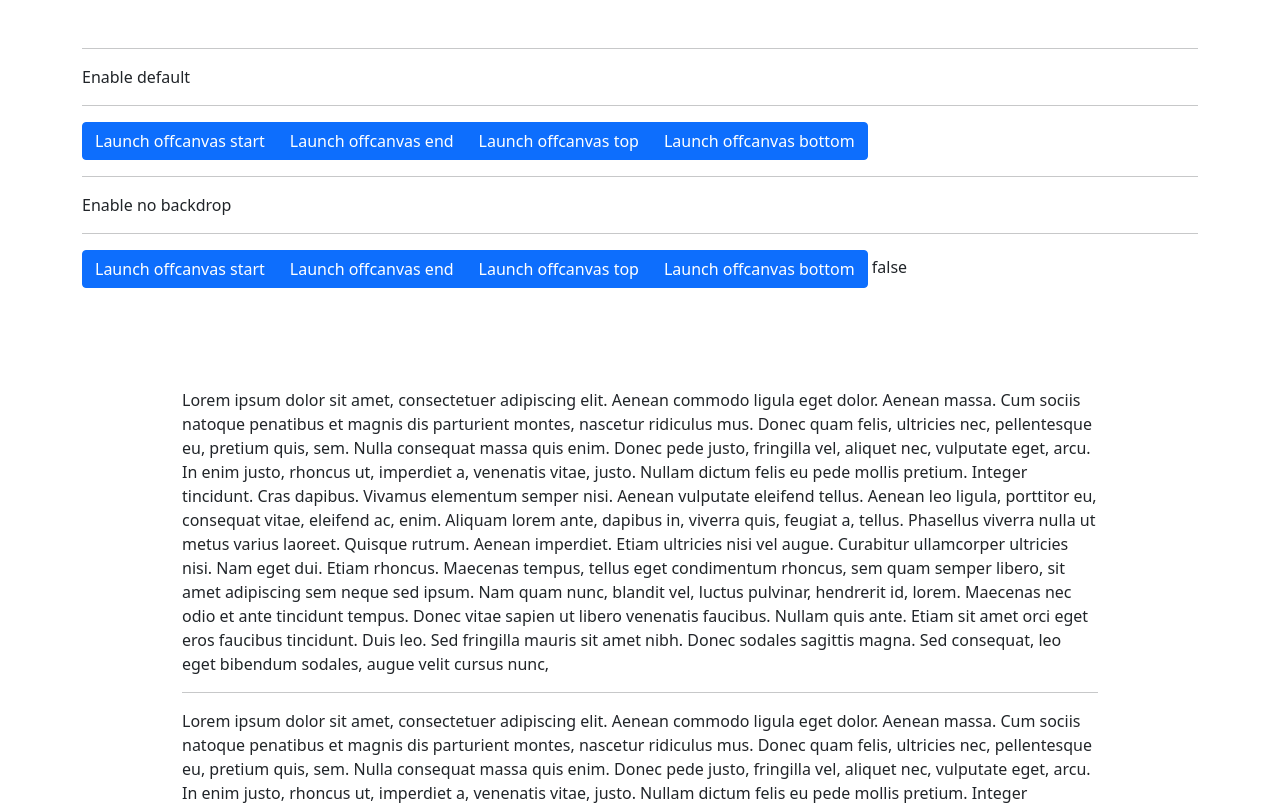
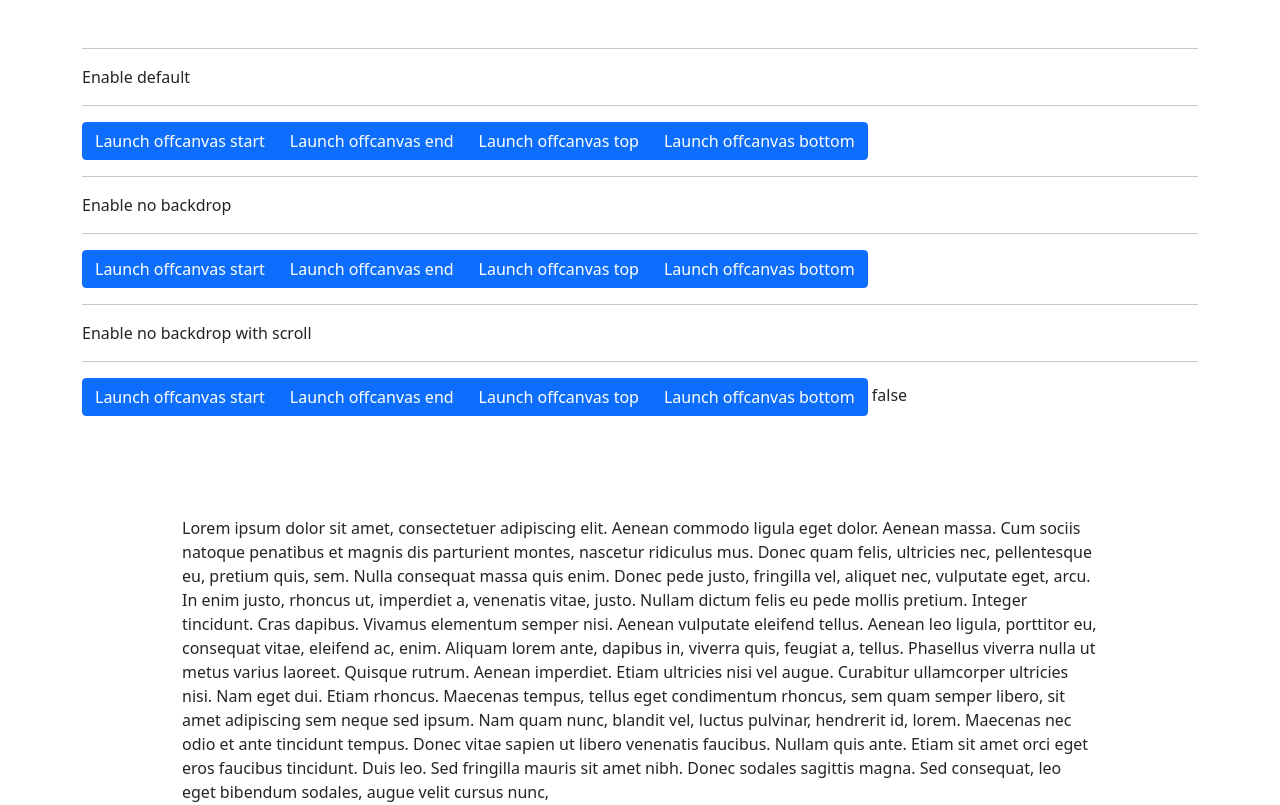
Before and after one commit to InComNetworking/vue-bootstrap-offcanvas, a JavaScript app: page / in a window 1280 px wide. Shown: the top 805 px of the page. Built offline with nearby package versions, Linux system fonts and the light colour scheme.

Commit message:
Support scroll

```diff
--- a/src/App.vue
+++ b/src/App.vue
@@ -111,6 +111,23 @@
       Launch offcanvas bottom
     </button>
     </div>
+    <hr />
+    <label>Enable no backdrop with scroll</label>
+    <hr />
+    <div class="btn-group">
+    <button type="button" class="btn btn-primary" @click="showOffCanvas('start', false, true)">
+      Launch offcanvas start
+    </button>
+    <button type="button" class="btn btn-primary" @click="showOffCanvas('end', false, true)">
+      Launch offcanvas end
+    </button>
+    <button type="button" class="btn btn-primary" @click="showOffCanvas('top', false, true)">
+      Launch offcanvas top
+    </button>
+    <button type="button" class="btn btn-primary" @click="showOffCanvas('bottom', false, true)">
+      Launch offcanvas bottom
+    </button>
+    </div>
     {{result}}
     {{isOffCanvas}}
     <div style="padding: 100px 100px;">
@@ -128,6 +145,7 @@
       :placement="placement"
       @hide-bs-offcanvas="eventReceived"
       :data-bs-backdrop="DataBsBackdrop"
+      :data-bs-scroll="DataBsScroll"
     >
       <template v-slot:header>
         here is header
@@ -148,6 +166,7 @@ export default {
       isOffCanvas: false,
       placement: 'start',
       backdrop: true,
+      scroll: false,
       result: '',
       actionSettings: [
         {
@@ -181,10 +200,16 @@ export default {
         return false
       }
       return
+    },
+    DataBsScroll: function() {
+      if(this.scroll === true) {
+        return true
+      }
+      return
     }
   },
   methods: {
-    showOffCanvas: function(placement, backdrop) {
+    showOffCanvas: function(placement, backdrop, scroll) {
       this.placement = placement;
       this.isOffCanvas = true;
       console.log('backdrop', backdrop)
@@ -192,7 +217,10 @@ export default {
       if(backdrop === false) {
         this.backdrop = false
       }
-      console.log('this.backdrop', this.backdrop)
+      this.scroll = false
+      if(scroll === true) {
+        this.scroll = true
+      }
     },
     eventReceived: function(e, type) {
       this.isOffCanvas = false;
--- a/src/OffcanvasView.vue
+++ b/src/OffcanvasView.vue
@@ -4,7 +4,7 @@
     class="offcanvas"
     :class="offcanvasClasses"
 
-    :aria-hidden="isShow"
+    :aria-hidden="!isShow"
     :aria-modal="isShow"
     :style="customStyle"
     :role="getRole"
@@ -18,11 +18,13 @@
 
   </div>
   <div
+    @scroll="scrollEvent"
+    @touchmove="scrollEvent"
     v-if="isBackdrop"
     ref="root"
     class="offcanvas-backdrop"
     :class="backdropClasses"
-    @click="cancelEvent"
+    @click="hide"
   ></div>
 </template>
 <script>
@@ -35,13 +37,17 @@ export default {
     };
   },
   emits: ["hideBsOffcanvas"],
-  props: ["placement", "dataBsBackdrop", "data-bs-scroll"],
+  props: ["placement", "dataBsBackdrop", "dataBsScroll"],
   watch: {
     isShow: function(newValue) {
       if(newValue) {
+        if(this.dataBsScroll !== true) {
+          this.disableScroll()
+        }
         this.customStyle = 'visibility: visible';
         return
       }
+      this.enableScroll();
       var self = this;
       setTimeout(function () {
         self.customStyle = "visibility: hidden;"
@@ -83,20 +89,10 @@ export default {
     },
   },
   methods: {
-    processClick: function (callback) {
-      this.isShow = false;
-      setTimeout(function () {
-        callback();
-      }, 100);
+    scrollEvent: function(e) {
+      console.log('scroll', e)
     },
-    closeEvent: function (e) {
-      this.isShow = false;
-      var self = this;
-      setTimeout(function () {
-        self.$emit("hideBsOffcanvas");
-      }, 100);
-    },
-    cancelEvent: function (e) {
+    hide: function (e) {
       if (this.$refs["root"] && this.$refs["root"] == e.target) {
         this.isShow = false;
         var self = this;
@@ -105,6 +101,12 @@ export default {
         }, 300);
       }
     },
+    disableScroll: function(){
+      document.body.style.overflow = 'hidden'
+    },
+    enableScroll: function() {
+      document.body.style.overflow = ''
+    }
   },
   mounted() {
     var self = this;
```
